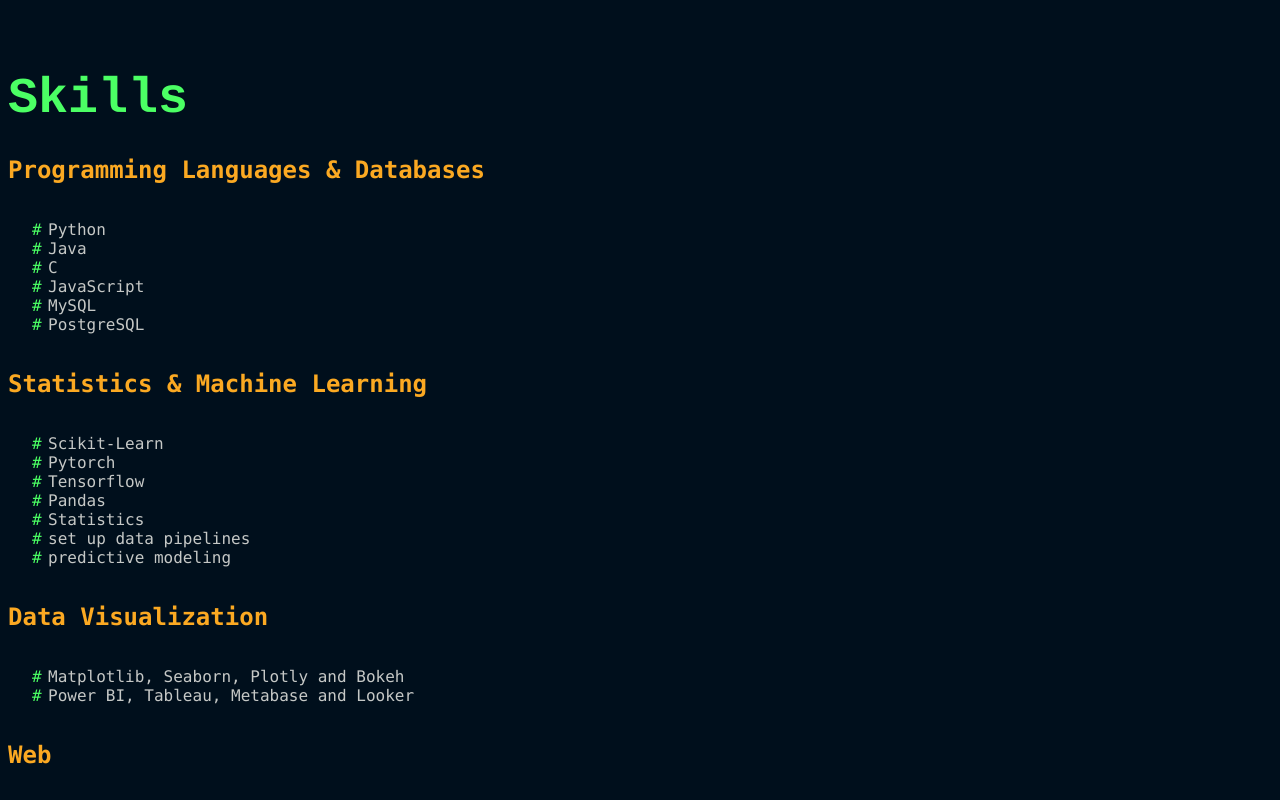
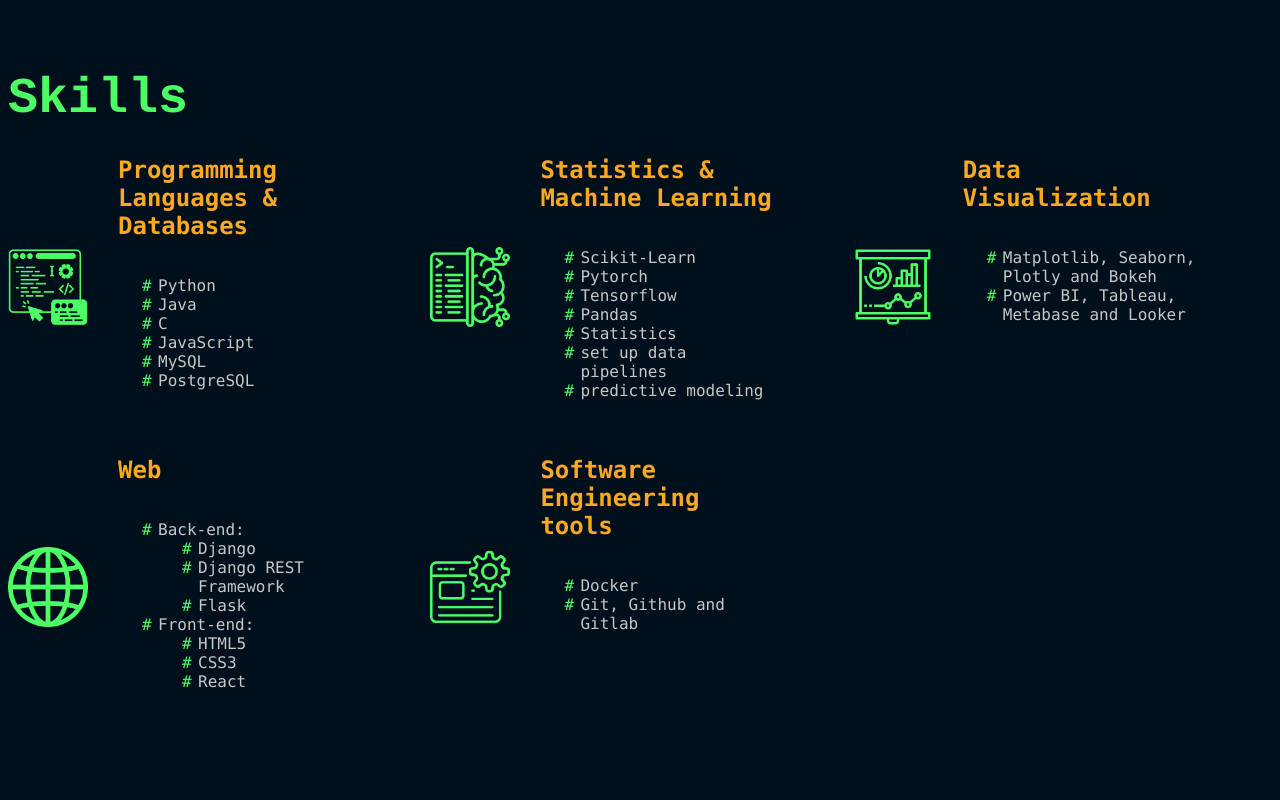
Before and after one commit to henriqueh146/eng.henriqueoliveira, a plain HTML site: page index.html in a window 1280 px wide. Shown: the part 1580-2380 px from the top of the page. Drawn offline with Linux system fonts and the light colour scheme.

Commit message:
Styling skills section

```diff
--- a/css/styles.css
+++ b/css/styles.css
@@ -163,6 +163,36 @@ h1, p {
 	margin-left: -1em;
 }
 
+#skills-categories {
+	display: grid;
+	grid-template-columns: 27% 27% 27%;
+	grid-template-rows: 300px 300px 300px;
+	column-gap: 6%;
+	align-items: start;
+}
+
+.sections .skills-list {
+	display: flex;
+	flex-direction: column;
+	align-items: start;
+	justify-content: start;
+}
+
+
+.sections .skill-container {
+	height: 300px;
+	align-items: start;
+}
+
+.skill-container .skill-img{
+        height: 80px;
+	border: none;
+	margin-right: 30px;
+	margin-top: auto;
+	margin-bottom: auto;
+}
+
+
 .project-list {
 	display: grid;
 	grid-template-columns: 27% 27% 27%;
--- a/index.html
+++ b/index.html
@@ -69,6 +69,10 @@
 
 			<h1>Skills</h1>
 
+			<div id="skills-categories">
+				<div class="skill-container">
+					<img src="images/pg-lang.png" class="skill-img" />
+					<div class="skills-list">
 						<h2>Programming Languages & Databases</h2>
 						<ul>
 							<li>Python</li>
@@ -78,7 +82,12 @@
 							<li>MySQL</li>
 							<li>PostgreSQL</li>
 						</ul>
+					</div>
+				</div>
 
+				<div class="skill-container">
+					<img src="images/ml.png" class="skill-img" />
+					<div class="skills-list">
 						<h2>Statistics & Machine Learning</h2>
 						<ul>
                 			                <li>Scikit-Learn</li>
@@ -89,13 +98,23 @@
 							<li>set up data pipelines</li>
 							<li>predictive modeling</li>
 		                        	</ul>
+					</div>
+				</div>
 
+				<div class="skill-container">
+					<img src="images/data-vis.png" class="skill-img" />
+					<div class="skills-list">
 						<h2>Data Visualization</h2>
         		                	<ul>
                 		                	<li>Matplotlib, Seaborn, Plotly and Bokeh</li>
 							<li>Power BI, Tableau, Metabase and Looker</li>
 		                        	</ul>
+					</div>
+				</div>
 
+				<div class="skill-container">
+					<img src="images/web.png" class="skill-img" />
+					<div class="skills-list">
 						<h2>Web</h2>
                 			        <ul>
                         			        <li>Back-end:
@@ -113,13 +132,20 @@
 								</ul>
 							</li>
         	        	        	</ul>
+					</div>
+				</div>
 
+				<div class="skill-container">
+					<img src="images/sw-eng.png" class="skill-img" />
+					<div class="skills-list">
 						<h2>Software Engineering tools</h2>
         		        	        <ul>
                 		        	        <li>Docker</li>
 							<li>Git, Github and Gitlab</li>
 		                        	</ul>
-
+					</div>
+				</div>
+			</div>
 		</section>
 
 		<section class="sections" id="experience">
```
Also changed, not shown: images/data-vis.png (added), images/ml.png (added), images/pg-lang.png (added), images/sw-eng.png (added), images/web.png (added). Lines whose indentation alone changed are shown as unchanged.
